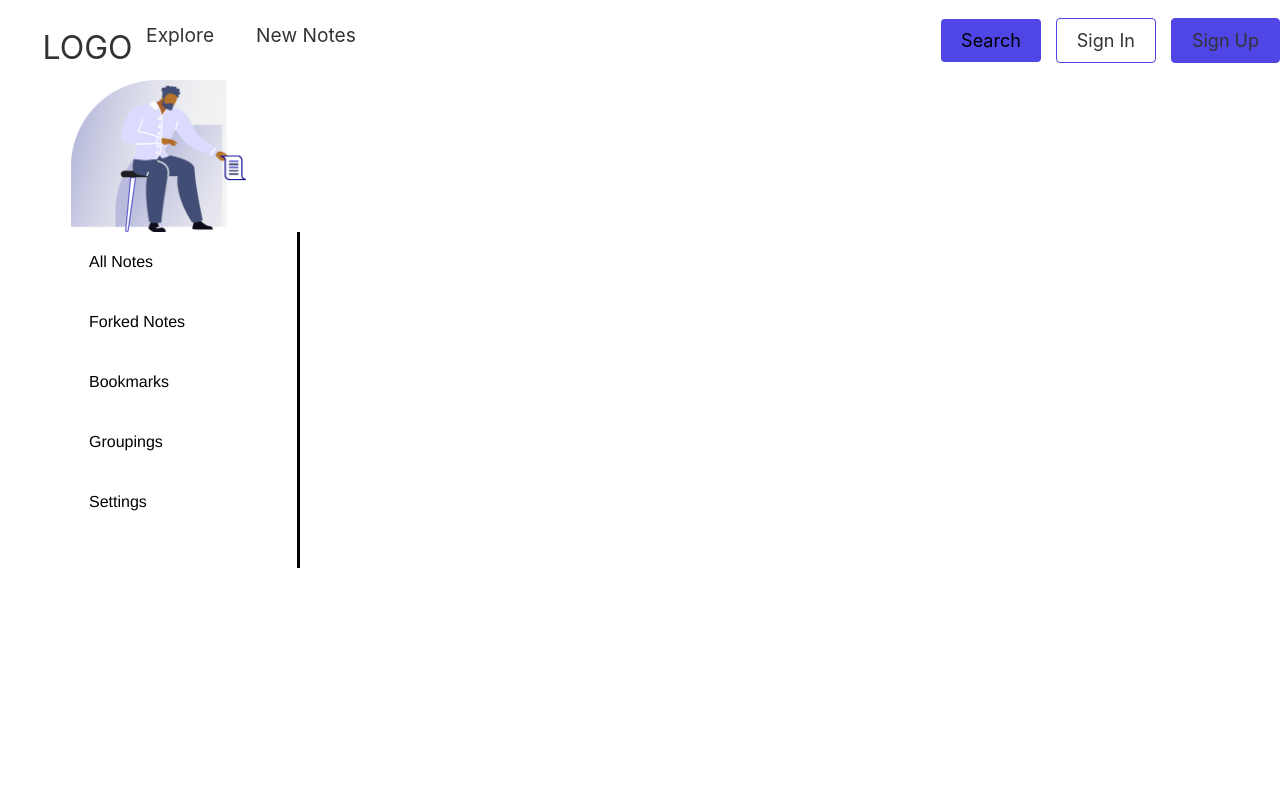
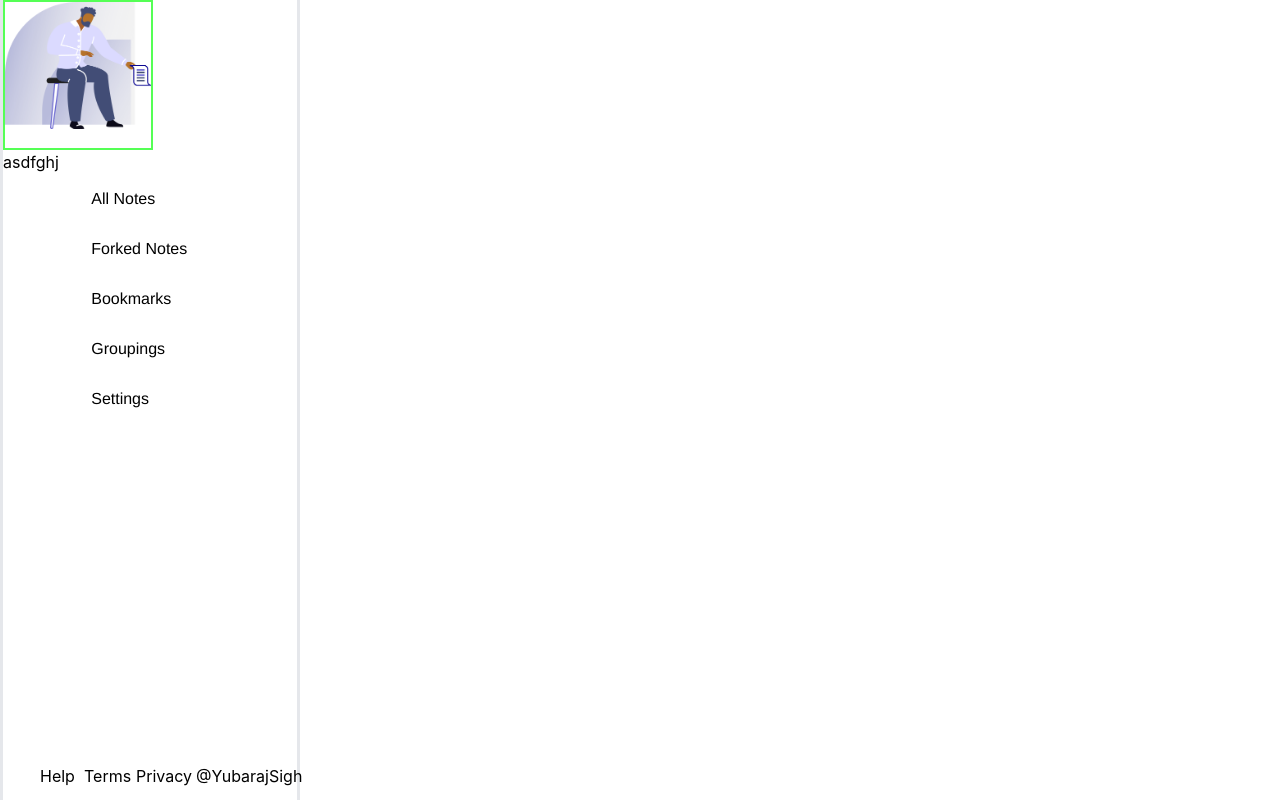
Before and after one commit to Sanjivchy/react-notebook, a React (Create React App) app: page /dashboard in a window 1280 px wide. Built offline with nearby package versions, Linux system fonts and the light colour scheme.

Commit message:
sidebar footer

```diff
--- a/src/App.js
+++ b/src/App.js
@@ -17,7 +17,7 @@ function App() {
   return (
     <Router>
 
-      <Navbar/>
+      {/* <Navbar/> */}
 
 
         <Switch>
--- a/src/components/Sidebar/Sidebar.css
+++ b/src/components/Sidebar/Sidebar.css
@@ -1,20 +1,42 @@
 .Bar{
-
+    position: absolute;
     height: 100%;
     width: 300px;
+    /* padding-bottom: 15rem; */
+
     text-decoration: black;
     background-color: white;
+    border-top: black;
+    border-bottom: black;
+    border-width: 3px;
+ }
+ .footer{
 
 
-}
+     position: fixed;
+     bottom: 0;
+     left: 0;display: flex;
+     justify-content: space-between;
+
+
+    }
+
+
+ /*
 .sideline{
     width: 0.2rem;
     height: 6rem;
     background: black;
     margin-top: auto;
     margin-bottom: auto;
+    margin-right: 50px;
+} */
+.sideline{
+    border: 2px solid #5f5 ;
+    /* display: flex; */
+    height: 150px;
+    width: 150px;
 }
-
 .SidebarList{
 
     height: auto;
@@ -27,7 +49,7 @@
 }
 .SidebarList .row{
      width: 100%;
-     height: 60px;
+     height: 50px;
      /* border: 1px solid black; */
      list-style-type: none;
      margin: 0;
@@ -50,9 +72,9 @@
     flex: 70%;
 }
 
-.navbar-logo {
+/* .navbar-logo {
     position: absolute;
     top: 0;
     left: 0;
     transform: translate(25%, 50%);
-  }
+  } */
--- a/src/components/Sidebar/Sidebar.js
+++ b/src/components/Sidebar/Sidebar.js
@@ -2,6 +2,7 @@ import React from 'react'
 import './Sidebar.css';
 import {SidebarData} from './SidebarData';
 import Img1 from '../pages/home/images/img1.png';
+import {Link} from 'react-router-dom'
 
 
 
@@ -9,9 +10,15 @@ import Img1 from '../pages/home/images/img1.png';
 function Sidebar() {
     return (
         <div className="Bar">
-         <div className="self-center w-7/12 max-w-2xl row-start-1 ml-4 md:w-8/10 justify-self-center md:row-end-1">
-                          <img src={Img1} alt="iamges"/>
-                         </div>
+        <div className="sideline">
+        <img src={Img1} alt="iamges"/>
+          {/* <div className="self-center w-7/12 max-w-2xl row-start-1 ml-4 md:w-8/10 justify-self-center md:row-end-1"> */}
+          </div>
+          <span>asdfghj</span>
+        {/* </div> */}
+                        {/* <div className="sideline"></div>  */}
+
+<br />
             <ul className="SidebarList">
                 {SidebarData.map((val, key ) => {
 
@@ -23,7 +30,6 @@ function Sidebar() {
 
                         <div id="icon">  {val.icon} </div>
                         <div id="title"> {val.title} </div>
-                        <div className="sideline"></div>
 
 
                     </li>
@@ -31,6 +37,15 @@ function Sidebar() {
                     );
                 })}
             </ul>
+            <div className="footer">
+
+                            <Link to="#" className=" h-8 w-8  ml-10 mb-1 text-center  justify-center  ">Help</Link>
+                            <Link to="#" className="h-8 w-8  ml-3 mb-1 text-center  justify-center ">Terms</Link>
+                            <Link to="#"  className="h-8 w-8 ml-5 mb-1 text-center  justify-center  ">Privacy</Link>
+                            <Link to="#" className="h-8 w-8  ml-7 mb-1 text-center  justify-center " >@YubarajSigh</Link>
+
+
+            </div>
 
         </div>
     )
```
